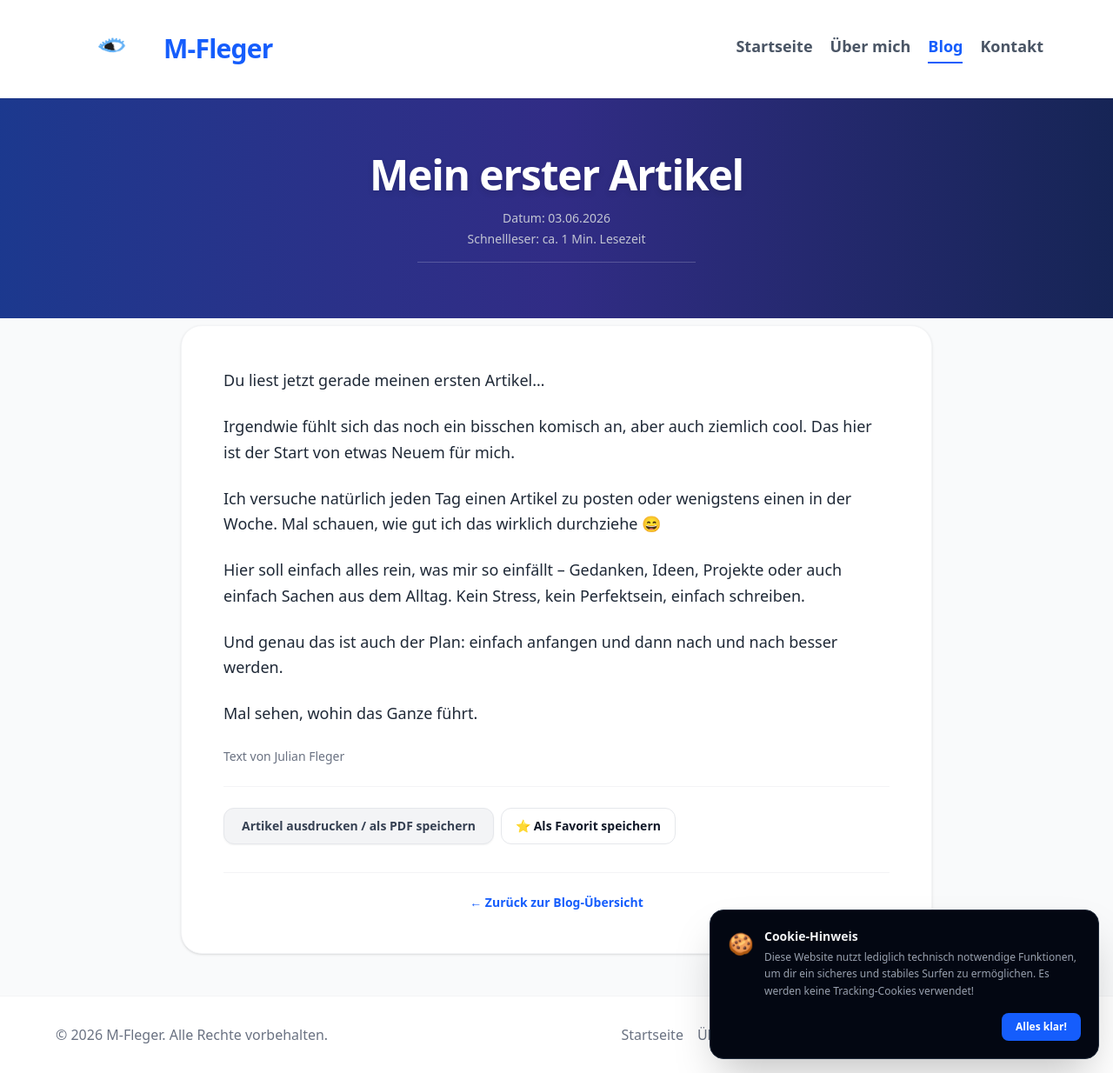
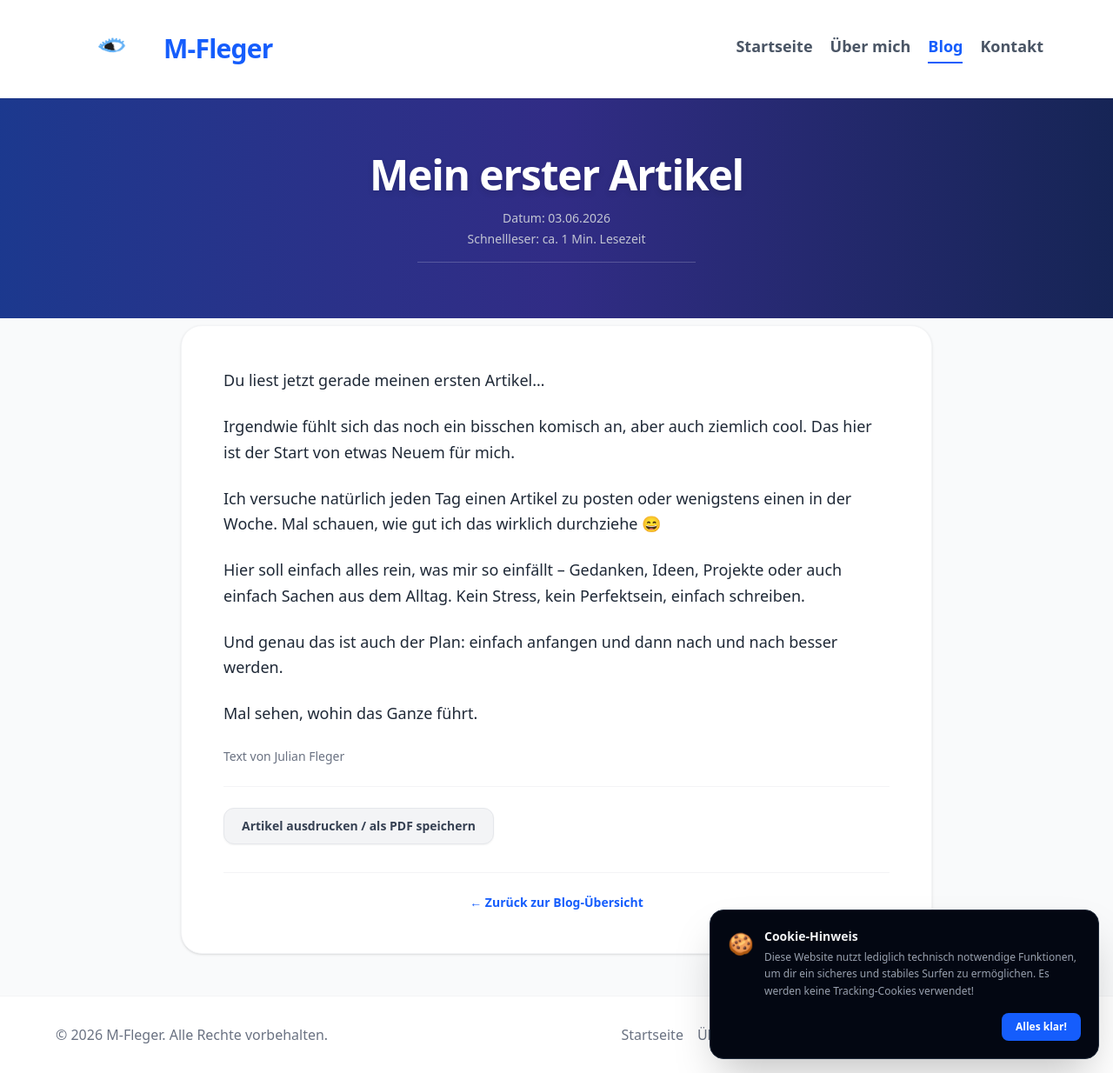
Before and after one commit to julian13053/julian13053.github.io, a Jekyll site: the page built from _posts/2026-06-03-mein-erster-artikel.md, in a window 1280 px wide and 1234 px high. Shown: the whole window at 87% size. Built offline with Jekyll 4.4.1, drawn with Linux system fonts in a browser that asks for light colours.

Commit message:
Update post.html

```diff
--- a/_layouts/post.html
+++ b/_layouts/post.html
@@ -153,11 +153,6 @@ layout: null
             <div class="mt-6 pt-6 border-t border-gray-100 flex justify-start no-print">
                 <button onclick="window.print()" class="bg-gray-100 hover:bg-gray-200 text-gray-700 font-bold text-sm px-5 py-2.5 rounded-xl transition-all cursor-pointer border border-gray-200 shadow-xs active:scale-95">
                     Artikel ausdrucken / als PDF speichern
-
-                    {% assign numeric_id = page.date | date: "%Y%m%d%H%M" %}
-<button onclick="favoritUmschalten('{{ numeric_id }}', this)" class="fav-btn text-sm font-bold px-4 py-2 rounded-xl border border-gray-200 bg-white hover:bg-gray-50 transition-all cursor-pointer ml-2">
-    ⭐ Als Favorit speichern
-</button>
                 </button>
             </div>
 
```
